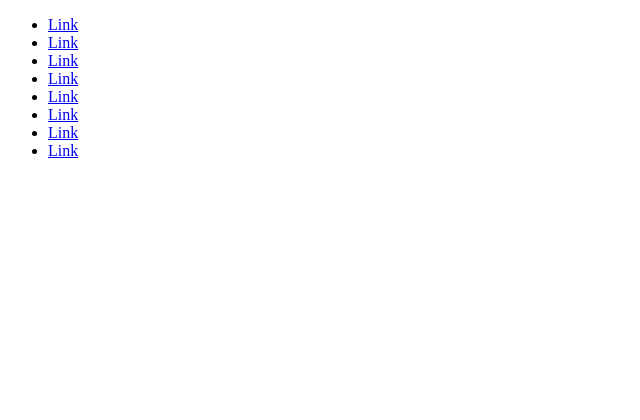
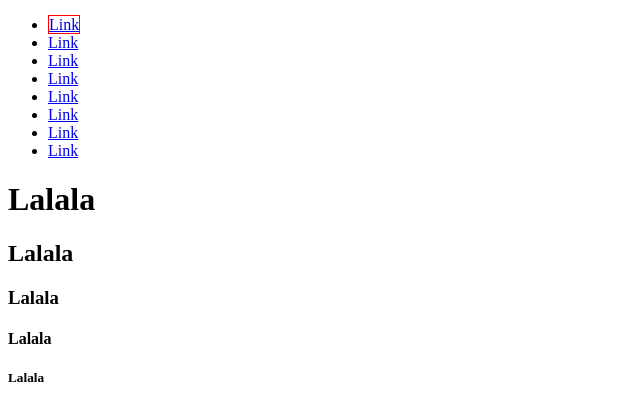
Before and after one commit to min-ki/css-master-class, a website: page index.html in a window 1280 px wide. Shown: the whole page, without its empty margins (0-640 px from the left). Drawn offline with Linux system fonts and the light colour scheme.

Commit message:
#3.3 CSS Varialbes

```diff
--- a/index.html
+++ b/index.html
@@ -22,6 +22,12 @@
             <li><a href="#" target="_blank">Link</a></li>
         </ul>
     </nav>
+
+    <h1>Lalala</h1>
+    <h2>Lalala</h2>
+    <h3>Lalala</h3>
+    <h4>Lalala</h4>
+    <h5>Lalala</h5>
 </body>
 
 </html>
--- a/styles.css
+++ b/styles.css
@@ -1,3 +1,26 @@
+/* root는 HTML 문서 자체보다 더 높은 element */
+:root {
+    /* --awesomeColor: #2980b9; */
+    --awesomeColor: 1px solid red;
+    ;
+}
+
+li:first-child a {
+    /* color: var(--awesomeColor); */
+    border: var(--awesomeColor);
+}
+
+@custom-selector :--headers h1,
+h2,
+h3,
+h4,
+h5,
+h6;
+
+:--headers {
+    color: #8e44ad;
+}
+
 /*
 
 Matches
```
Also changed, not shown: 1 other file.
